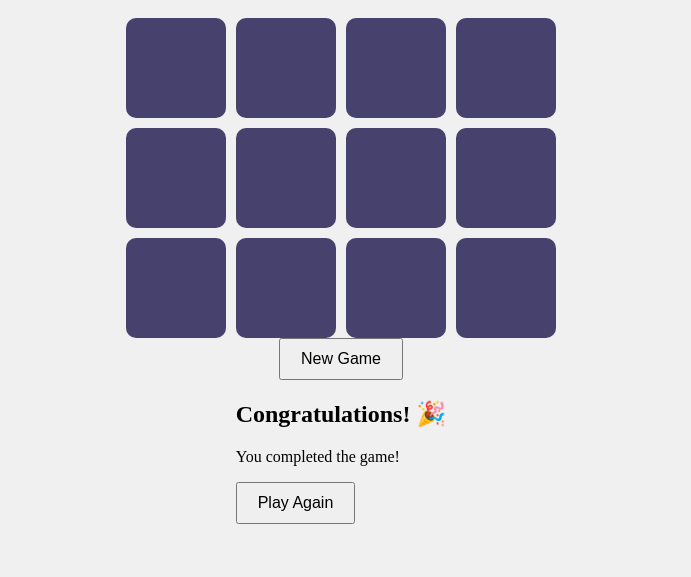
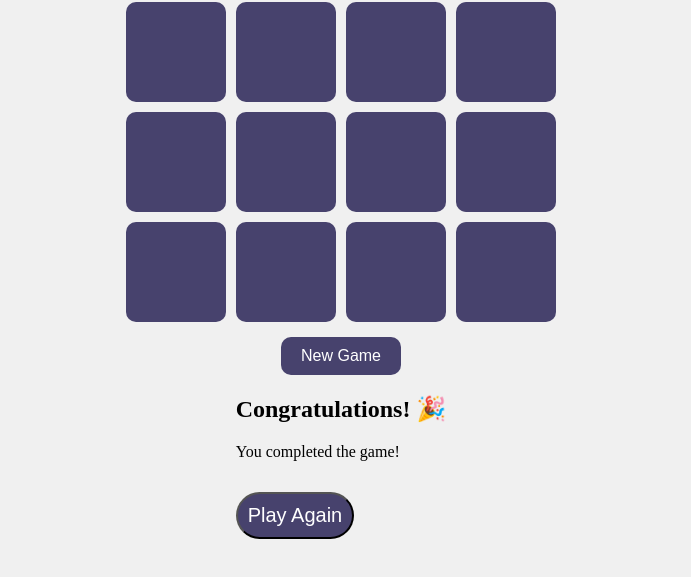
Before and after one commit to diya-git/Memory-block-game, a plain HTML site: page Memory-block-game-main/code/index.html in a window 1280 px wide. Shown: the part 191-768 px from the top of the page, without its empty margins (299-990 px from the left). Drawn offline with Linux system fonts and the light colour scheme.

Commit message:
changed the css of play again button

```diff
--- a/Memory-block-game-main/code/styles.css
+++ b/Memory-block-game-main/code/styles.css
@@ -62,7 +62,8 @@ button {
   padding: 10px 20px;
   font-size: 16px;
   cursor: pointer;
-    margin-top: 20px;
+  margin-top: 20px;
+}
 
 #reset {
   background-color: #47426d;
@@ -76,6 +77,17 @@ button {
   margin-top: 15px;
 }
 
+#play-again {
+  background-color: #47426d;
+  color: white;
+  font-size: 20px;
+  padding: 10px;
+  border-radius: 30px;
+  cursor: pointer;
+  transition: background-color 0.3s, transform 0.3s;
+  margin-top: 15px;
+}
+
 #reset:hover {
   background-color: #5a598a;
   transform: scale(1.05);
@@ -83,5 +95,4 @@ button {
 
 #reset:active {
   background-color: #3e3c5f;
-
 }
```
Also changed, not shown: first.txt (deleted). Lines whose indentation alone changed are shown as unchanged.
